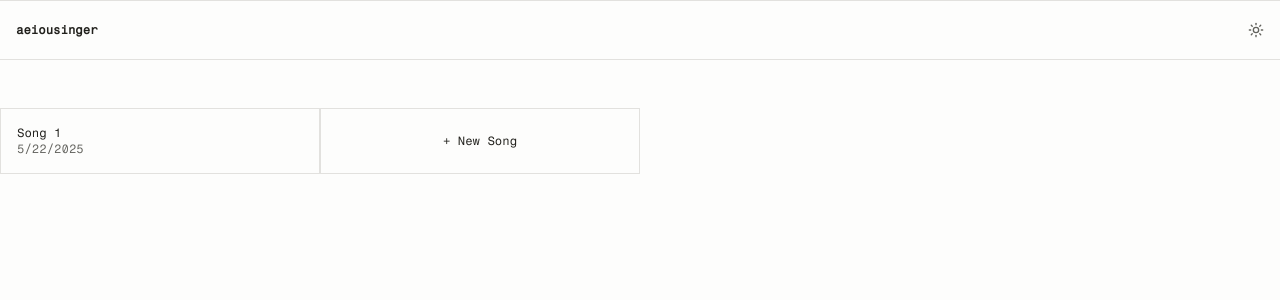
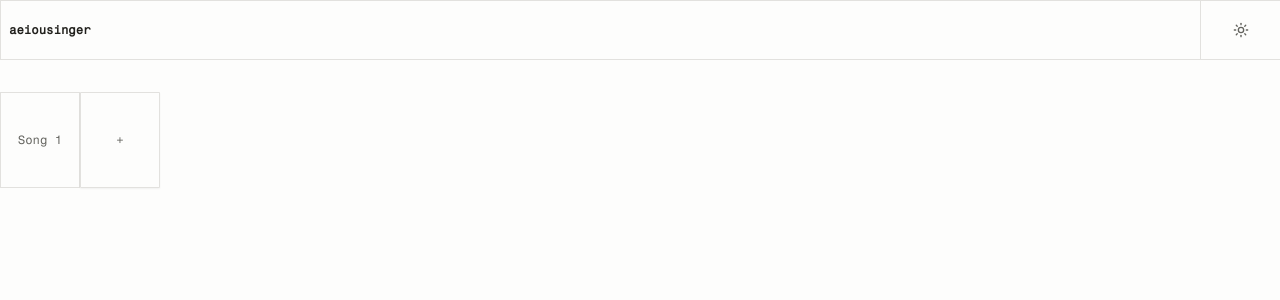
Before and after one commit to chrischenld/aeiousinger, a Next.js app: page /dashboard in a window 1280 px wide. Shown: the top 300 px of the page. Built offline with nearby package versions, Linux system fonts and the light colour scheme.

Commit message:
style: Updates dashboard styling

```diff
--- a/app/dashboard/page.tsx
+++ b/app/dashboard/page.tsx
@@ -4,6 +4,7 @@ import { ThemeToggle } from "../components/ui/theme-toggle";
 import Link from "next/link";
 import { useSongs } from "../context/SongsContext";
 import { useRouter } from "next/navigation";
+import { Button } from "@/components/ui/button";
 
 export default function Dashboard() {
 	const { songs, addSong } = useSongs();
@@ -12,41 +13,44 @@ export default function Dashboard() {
 	// Function to create a new song and navigate to it
 	const handleCreateNewSong = () => {
 		const newSongId = addSong();
-		router.push(`/song/${newSongId}`);
+		// router.push(`/song/${newSongId}`);
 	};
 
+	const headerColSpan =
+		"col-span-7 md:col-span-14 lg:col-span-22 xl:col-span-30 2xl:col-span-38";
+
+	const dashboardBlockSpan = "col-span-8 md:col-span-2";
+
 	return (
-		<div className="GridLayout h-screen overflow-hidden">
-			<main className="grid grid-cols-subgrid col-span-full h-screen">
+		<div className="GridLayout h-screen-dvh overflow-hidden">
+			<main className="grid grid-cols-subgrid col-span-full h-screen-dvh md:grid-rows-1 grid-rows-[1fr_auto]">
 				<div
-					className={`grid grid-cols-subgrid grid-rows-[auto_1fr] col-span-full h-full`}
+					className={`grid grid-cols-subgrid grid-rows-[60px_1fr] col-span-full h-full`}
 				>
-					<div className="h-[60px] px-4 border-[var(--app-border)] border-t border-b flex justify-between items-center col-span-full">
-						<h1 className="text-xs font-bold text-[var(--app-fg)]">
+					<div className="grid grid-cols-subgrid col-span-full h-[60px] border-[var(--app-border)] border-l border-t border-b col-span-full sticky top-0 bg-[var(--app-bg)] z-10">
+						<div className={`grid grid-cols-subgrid ${headerColSpan}`}>
+							<h1 className="w-full h-full flex items-center px-2 text-xs font-bold text-[var(--app-fg)]">
 								aeiousinger
 							</h1>
-						<div className="flex items-center gap-4">
-							<ThemeToggle />
+						</div>
+						<div className="grid grid-cols-subgrid col-span-1 md:col-span-2 border-l border-[var(--app-border)]">
+							<ThemeToggle className="flex items-center justify-center text-xs col-span-full" />
 						</div>
 					</div>
-					<div className="grid grid-cols-subgrid col-span-full gap-4 overflow-y-auto">
-						<div className="col-span-full">
-							<div className="grid grid-cols-1 sm:grid-cols-2 md:grid-cols-3 lg:grid-cols-4 py-12">
+					<div className="grid grid-cols-subgrid col-span-full grid-rows-[auto_1fr] col-span-full h-dvh-content overflow-y-auto">
+						<div className="grid grid-cols-subgrid col-span-full gap-y-8 py-8">
 							{songs.map((song) => (
 								<Link
 									key={song.id}
 									href={`/song/${song.id}`}
-										className="block"
+									className={`flex flex-col items-center justify-center px-2 ${dashboardBlockSpan} h-24 font-medium text-xs text-[var(--app-fg-muted)] overflow-hidden relative ring-1 ring-inset ring-[var(--app-border)] hover:ring-[var(--app-border-hover)] focus-visible:outline-none focus-visible:z-10 focus-visible:ring-2 focus-visible:ring-[var(--app-fg)] transition-colors`}
 								>
-										<div className="flex flex-col border border-[var(--app-border)] p-4 hover:border-[var(--app-border-hover)] transition-colors">
-											<p className="font-medium text-xs text-[var(--app-fg)]">
 									{song.title}
-											</p>
-											<p className="text-xs text-[var(--app-fg-muted)]">
+									{/* <p className="text-xs text-[var(--app-fg-muted)]">
 										{new Date(song.updatedAt).toLocaleDateString()}
 									</p>
 									<div className="flex space-x-1">
-												{/* {song.notes.slice(0, 5).map((note, i) => (
+										{song.notes.slice(0, 5).map((note, i) => (
 											<div
 												key={i}
 												className="w-5 h-5 bg-[var(--app-accent-bg)] rounded-sm flex items-center justify-center"
@@ -55,20 +59,16 @@ export default function Dashboard() {
 													{note.pitch?.charAt(0) || "-"}
 												</span>
 											</div>
-												))} */}
-											</div>
-										</div>
+										))}
+									</div> */}
 								</Link>
 							))}
-
-								{/* Button to create a new song */}
-								<button
+							<Button
 								onClick={handleCreateNewSong}
-									className="border border-[var(--app-border)] p-4 hover:border-[var(--app-border-hover)] transition-colors flex items-center justify-center cursor-pointer"
+								className={`flex flex-col justify-center px-2 ${dashboardBlockSpan} h-24 font-medium text-xs text-[var(--app-fg-muted)] overflow-hidden relative ring-1 ring-inset ring-[var(--app-border)] hover:ring-[var(--app-border-hover)] focus-visible:outline-none focus-visible:z-10 focus-visible:ring-2 focus-visible:ring-[var(--app-fg)] transition-colors`}
 							>
-									<p className="text-xs text-[var(--app-fg)]">+ New Song</p>
-								</button>
-							</div>
+								+
+							</Button>
 						</div>
 					</div>
 				</div>
--- a/app/song/[id]/page.tsx
+++ b/app/song/[id]/page.tsx
@@ -151,12 +151,12 @@ export default function SongEditor() {
 		? "col-span-full"
 		: "col-span-full md:col-span-12 lg:col-span-16 xl:col-span-24 2xl:col-span-32";
 
-	// Sidebar size is responsive - keep it at 4 columns from md to xl, then 8 columns
-	const sidebarColSpan = "col-span-full md:col-span-4 lg:col-span-8";
-
 	const songNameColSpan = useFloatingMenu
 		? "col-span-5 md:col-span-10 lg:col-span-18 xl:col-span-26 2xl:col-span-34"
 		: "col-span-5 md:col-span-6 lg:col-span-10 xl:col-span-18 2xl:col-span-26";
+
+	// Sidebar size is responsive - keep it at 4 columns from md to xl, then 8 columns
+	const sidebarColSpan = "col-span-full md:col-span-4 lg:col-span-8";
 
 	const handleAddNote = () => {
 		console.log("Adding note to song:", songId);
```
Lines whose indentation alone changed are shown as unchanged.
